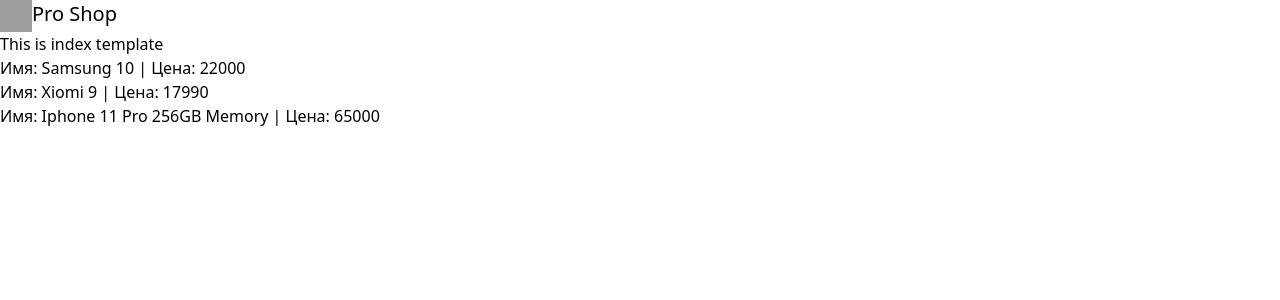
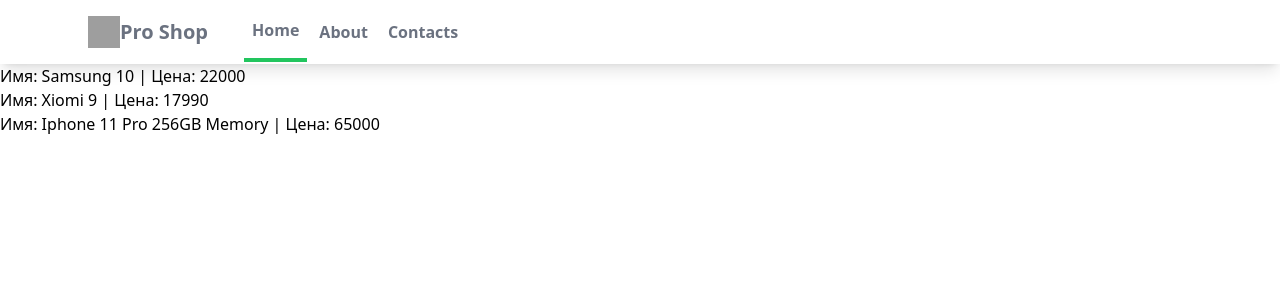
Before and after one commit to lamchatka/django_pro, a Django app: page / in a window 1280 px wide. Shown: the top 300 px of the page. Run offline with Django 4.2, Linux system fonts and the light colour scheme; data comes from the database, SQL or seed files in the repository; grey boxes are pictures that could not be loaded.

Commit message:
navbar.html created separately

```diff
--- a/mysite/ecommerce/static/ecommerce/style.css
+++ /dev/null
@@ -1,3 +0,0 @@
-body {
-    background-color: coral;
-}
--- a/mysite/ecommerce/static/ecommerce/styles.css
+++ b/mysite/ecommerce/static/ecommerce/styles.css
@@ -548,6 +548,15 @@
   position: static;
 }
 
+.mx-auto {
+  margin-left: auto;
+  margin-right: auto;
+}
+
+.block {
+  display: block;
+}
+
 .flex {
   display: flex;
 }
@@ -560,9 +569,62 @@
   width: 2rem;
 }
 
-.bg-sky-500 {
+.max-w-6xl {
+  max-width: 72rem;
+}
+
+.items-center {
+  align-items: center;
+}
+
+.justify-between {
+  justify-content: space-between;
+}
+
+.space-x-1 > :not([hidden]) ~ :not([hidden]) {
+  --tw-space-x-reverse: 0;
+  margin-right: calc(0.25rem * var(--tw-space-x-reverse));
+  margin-left: calc(0.25rem * calc(1 - var(--tw-space-x-reverse)));
+}
+
+.space-x-7 > :not([hidden]) ~ :not([hidden]) {
+  --tw-space-x-reverse: 0;
+  margin-right: calc(1.75rem * var(--tw-space-x-reverse));
+  margin-left: calc(1.75rem * calc(1 - var(--tw-space-x-reverse)));
+}
+
+.border-b-4 {
+  border-bottom-width: 4px;
+}
+
+.border-green-500 {
+  --tw-border-opacity: 1;
+  border-color: rgb(34 197 94 / var(--tw-border-opacity));
+}
+
+.bg-cyan-600 {
   --tw-bg-opacity: 1;
-  background-color: rgb(14 165 233 / var(--tw-bg-opacity));
+  background-color: rgb(8 145 178 / var(--tw-bg-opacity));
+}
+
+.bg-white {
+  --tw-bg-opacity: 1;
+  background-color: rgb(255 255 255 / var(--tw-bg-opacity));
+}
+
+.px-2 {
+  padding-left: 0.5rem;
+  padding-right: 0.5rem;
+}
+
+.px-4 {
+  padding-left: 1rem;
+  padding-right: 1rem;
+}
+
+.py-4 {
+  padding-top: 1rem;
+  padding-bottom: 1rem;
 }
 
 .text-xl {
@@ -570,12 +632,17 @@
   line-height: 1.75rem;
 }
 
-.text-3xl {
-  font-size: 1.875rem;
-  line-height: 2.25rem;
+.font-semibold {
+  font-weight: 600;
 }
 
-.text-5xl {
-  font-size: 3rem;
-  line-height: 1;
+.text-gray-500 {
+  --tw-text-opacity: 1;
+  color: rgb(107 114 128 / var(--tw-text-opacity));
 }
+
+.shadow-lg {
+  --tw-shadow: 0 10px 15px -3px rgb(0 0 0 / 0.1), 0 4px 6px -4px rgb(0 0 0 / 0.1);
+  --tw-shadow-colored: 0 10px 15px -3px var(--tw-shadow-color), 0 4px 6px -4px var(--tw-shadow-color);
+  box-shadow: var(--tw-ring-offset-shadow, 0 0 #0000), var(--tw-ring-shadow, 0 0 #0000), var(--tw-shadow);
+}
--- /dev/null
+++ b/mysite/ecommerce/templates/ecommerce/base.html
@@ -0,0 +1,22 @@
+{% load static %}
+<!DOCTYPE html>
+<html lang="en">
+
+<head>
+    <meta charset="UTF-8">
+    <meta name="viewport" content="width=device-width, initial-scale=1.0">
+    <link rel="stylesheet" href="{% static 'ecommerce/styles.css' %}">
+    <title>Document</title>
+</head>
+
+<body>
+
+    {% include "ecommerce/navbar.html" %}
+
+    {% block content %}
+    TEXT
+    {% endblock content %}
+
+</body>
+
+</html>
--- a/mysite/ecommerce/templates/ecommerce/contacts.html
+++ b/mysite/ecommerce/templates/ecommerce/contacts.html
@@ -1,2 +1,3 @@
+{% extends 'ecommerce/base.html'  %}
 
-    <h1>This is contacts template</h1>
+<h1>This is contacts template</h1>
--- a/mysite/ecommerce/templates/ecommerce/index.html
+++ b/mysite/ecommerce/templates/ecommerce/index.html
@@ -1,32 +1,14 @@
-{% load static %}
+{% extends 'ecommerce/base.html'  %}
 
-<!DOCTYPE html>
-<html lang="en">
-<head>
-    <meta charset="UTF-8">
-    <meta name="viewport" content="width=device-width, initial-scale=1.0">
-    <link rel="stylesheet" href="{% static 'ecommerce/styles.css' %} ">
-    <title>Index template</title>
-</head>
-<body>
-    <nav>
-        <div>
-            <div>
-                <div class="flex">
-                    <img class="h-8 w-8" src="{% static 'ecommerce/images/shop-logo.png' %}" alt="logo" srcset="">
-                    <span class="text-xl">Pro Shop</span>
-                </div>
-            </div>
-        </div>
-    </nav>
-    <h1>This is index template</h1>
 
-    {% for product in products %}
-        <a href="{% url 'ecommerce:detail' product.id %}">
-        Имя: {{product.name}} | Цена: {{product.price}} </h4>
-        <a>
-        <br>
+{% block content %}
+
+
+{% for product in products %}
+<a href="{% url 'ecommerce:detail' product.id %}">
+  Имя: {{product.name}} | Цена: {{product.price}} </h4>
+  <a>
+    <br>
     {% endfor %}
 
-</body>
-</html>
+{% endblock content %}
--- /dev/null
+++ b/mysite/ecommerce/templates/ecommerce/navbar.html
@@ -0,0 +1,29 @@
+{% load static %}
+
+<nav class="bg-white shadow-lg">
+  <div class="max-w-6xl mx-auto px-4">
+    <div class="flex justify-between">
+      <div class="flex space-x-7">
+        <div>
+          <a href="#" class="flex items-center px-2 py-4">
+            <img
+              class="h-8 w-8"
+              src="{% static 'ecommerce/images/shop-logo.png' %}"
+              alt="logo"
+            />
+            <span class="text-gray-500 font-semibold text-xl">Pro Shop</span>
+          </a>
+        </div>
+        <div class="items-center flex space-x-1">
+          <a
+            href="#"
+            class="py-4 px-2 text-gray-500 font-semibold border-b-4 border-green-500"
+            >Home</a
+          >
+          <a href="#" class="py-4 px-2 text-gray-500 font-semibold">About</a>
+          <a href="#" class="py-4 px-2 text-gray-500 font-semibold">Contacts</a>
+        </div>
+      </div>
+    </div>
+  </div>
+</nav>
--- a/mysite/package.json
+++ b/mysite/package.json
@@ -5,7 +5,7 @@
   "main": "index.js",
   "scripts": {
     "test": "echo \"Error: no test specified\" && exit 1",
-    "build": "npx tailwindcss -i ecommerce/static/ecommerce/src/tailwind.css -o ecommerce/static/ecommerce/styles.css --watch"
+    "build": "npx tailwindcss -i ./ecommerce/static/ecommerce/src/tailwind.css -o ./ecommerce/static/ecommerce/styles.css --watch"
   },
   "keywords": [],
   "author": "",
```
Also changed, not shown: mysite/ecommerce/templates/ecommerce/detail.html (+7 -3 lines).
